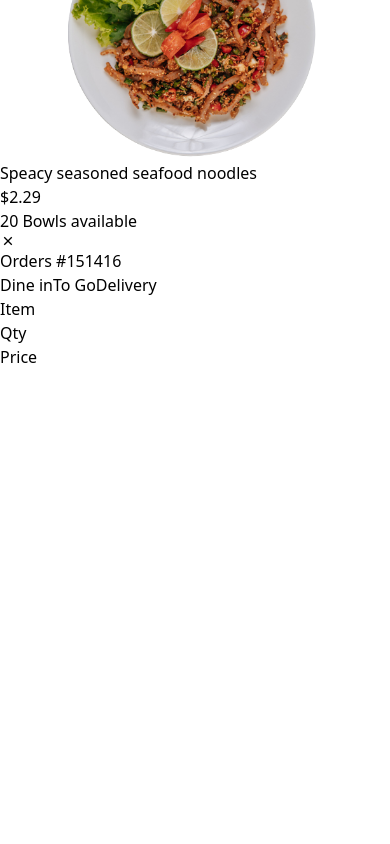
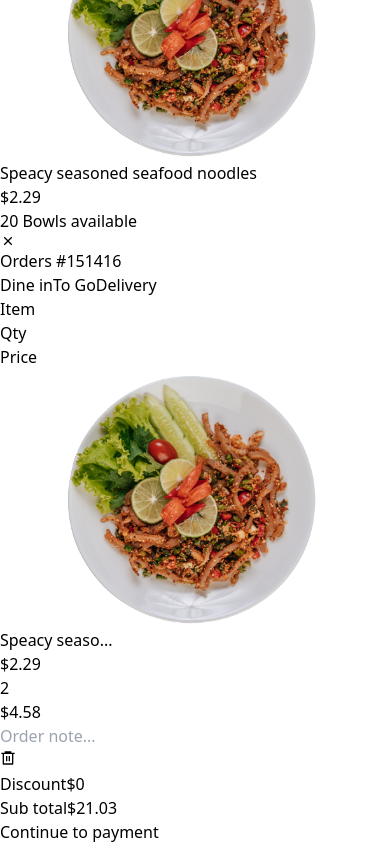
Before and after one commit to Adrianfeloh1/black-store, a React (Vite) app: page / in a window 390 px wide. Shown: the part 2089-2933 px from the top of the page. Before the commit the page ends 2458 px from the top, so only its background shows below. Built offline with nearby package versions, Linux system fonts and the light colour scheme.

Commit message:
Adicionando footer en mobile

```diff
--- a/index.html
+++ b/index.html
@@ -4,7 +4,7 @@
     <meta charset="UTF-8" />
     <link rel="icon" type="image/svg+xml" href="/vite.svg" />
     <meta name="viewport" content="width=device-width, initial-scale=1.0" />
-    <title>Vite + React</title>
+    <title>Dashboard Store</title>
   </head>
   <body class="bg-[#1F1D2B]">
     <div id="root"></div>
--- a/src/App.jsx
+++ b/src/App.jsx
@@ -8,7 +8,8 @@ import {
   RiAddLine,
   RiCloseLine,
   RiSearchLine,
-  RiArrowDownSLine
+  RiArrowDownSLine,
+  RiDeleteBin6Line
 } from "react-icons/ri";
 
 export const App = () => {
@@ -151,11 +152,10 @@ export const App = () => {
         {/* Shopping Cart */}
         <div className="bg-[#1F1D2B] fixed right-0 top-0 w-full lg:static lg:col-span-2 h-full">
           {/* Orders */}
-          <div className="relative pt-16 text-gray-300 p-8">
+          <div className="relative pt-16 text-gray-300 p-8 h-full">
             <RiCloseLine className="absolute left-4 top-4 p-3 box-content text-gray-300
              bg-[#262837] rounded-full text-xl"/>
             <h1 className="text-2xl my-4 mt-4">Orders #151416</h1>
-
             {/* Pills */}
             <div className="flex items-center gap-4 flex-wrap mb-8">
               <button className="bg-[#EC7C6A] text-white py-2 px-4 rounded-xl">
@@ -168,15 +168,66 @@ export const App = () => {
                 Delivery
               </button>
             </div>
-            {/* Cart */}
+            {/* Car */}
             <div>
-              <div className="grid grid-cols-6">
+              <div className="grid grid-cols-6 mb-4 p-4">
                 <h5 className="col-span-4">Item</h5>
                 <h5>Qty</h5>
                 <h5>Price</h5>
               </div>
               {/* Product */}
+              <div className="bg-[#262837] p-4 rounded-xl">
+                <div className="grid grid-cols-6 mb-4">
+                  {/* Product Description */}
+                  <div className=" col-span-4 flex items-center gap-3">
+                    <img src="plato1.png" alt="plato1 img" className="w-10 h-10 object-cover" />
+                    <div>
+                      <h5 className="text-sm">Speacy seaso...</h5>
+                      <p className="text-xs text-gray-500">$2.29</p>
+                    </div>
+                  </div>
+                  {/* QTY */}
+                  <div>
+                    <span>2</span>
+                  </div>
+                  {/* Price */}
+                  <div>
+                    <span>$4.58</span>
+                  </div>
+                </div>
+                {/* Note */}
+                <div className="grid grid-cols-6 items-center">
+                  <form className="col-span-5">
+                    <input
+                      type="text"
+                      className="bg-[#1F1D2B] py-2 px-4 rounded-lg outline-none"
+                      placeholder="Order note..." />
+                  </form>
+                  <div>
+                    <button className="border border-red-600 p-2 rounded-lg">
+                      <RiDeleteBin6Line className="text-red-600" />
+                    </button>
+                  </div>
+                </div>
+              </div>
             </div>
+            {/* Submit payment */}
+            <div className="bg-[#262837] w-full p-4 absolute bottom-0 left-0">
+              <div className="flex items-center justify-between mb-4">
+                <span className="text-gray-400">Discount</span>
+                <span>$0</span>
+              </div>
+              <div className="flex items-center justify-between mb-6">
+                <span className="text-gray-400">Sub total</span>
+                <span>$21.03</span>
+              </div>
+              <div>
+                <button className="bg-[#EC7C6A] w-full py-2 px-4 rounded-lg">
+                  Continue to payment
+                </button>
+              </div>
+            </div>
+
           </div>
         </div>
       </main>
```
